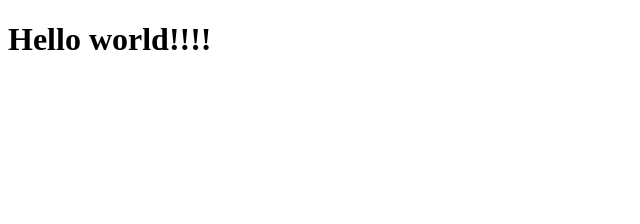
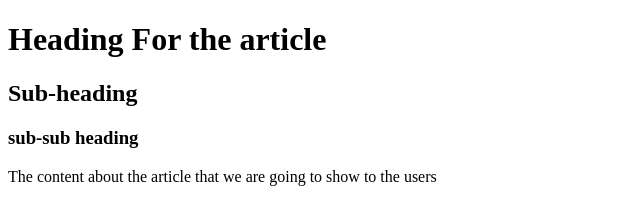
Before and after one commit to codeitashu5/Html, a website: page index.html in a window 1280 px wide. Shown: the whole page, without its empty margins (0-640 px from the left). Drawn offline with Linux system fonts and the light colour scheme.

Commit message:
heading in html

```diff
--- a/index.html
+++ b/index.html
@@ -28,9 +28,14 @@
     <link rel="appel-touch-icon" href="icon.png">
 
   </head>
+
+
   <!--the body contains all the stuff the browser shows-->
   <body>
-    <h1>Hello world!!!!</h1>
+    <h1>Heading For the article </h1>
+    <h2>Sub-heading</h2>
+    <h3>sub-sub heading</h3>
+    <p1>The content about the article that we are going to show to the users</p1>
   </body>
 
 </html>
```
